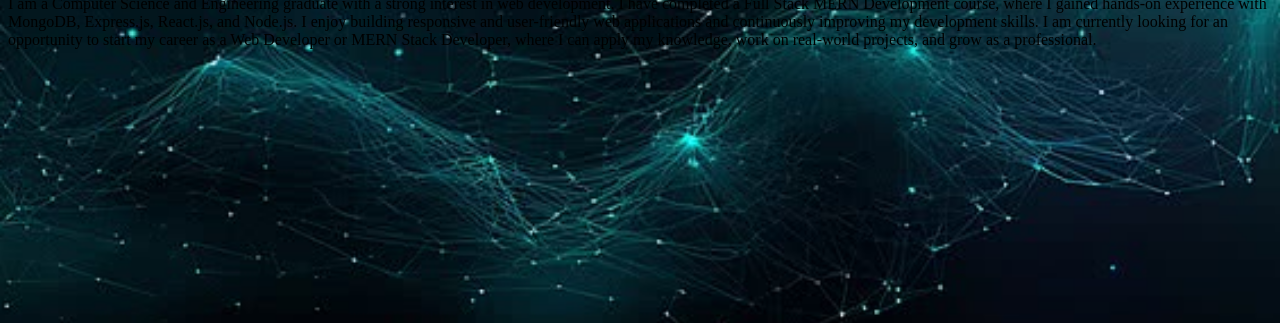
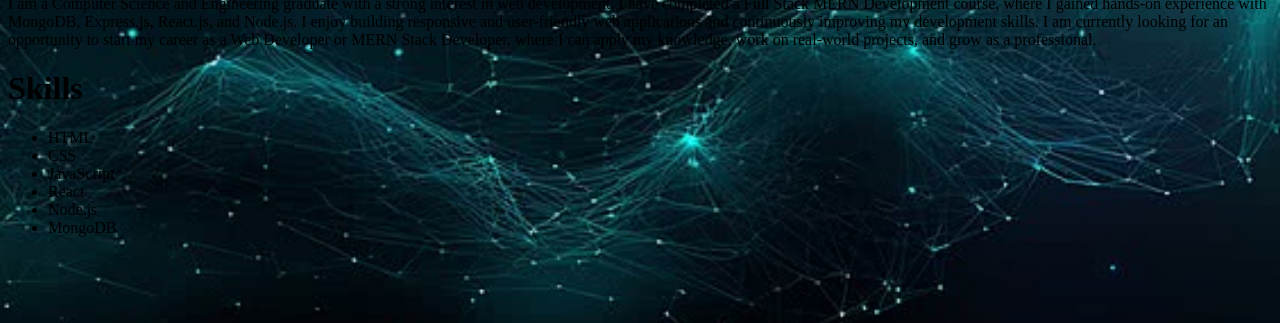
Before and after one commit to Sathish-0987/sathish-portfolio, a React app in the folder frontend/: page / in a window 1280 px wide. Shown: the part 411-734 px from the top of the page. Built offline with nearby package versions, Linux system fonts and the light colour scheme; the HTML template or start-up script is replaced by a standard one.

Commit message:
Added the skills

```diff
--- a/frontend/src/components/Home.jsx
+++ b/frontend/src/components/Home.jsx
@@ -13,6 +13,15 @@
 
 I enjoy building responsive and user-friendly web applications and continuously improving my development skills. I am currently looking for an opportunity to start my career as a Web Developer or MERN Stack Developer, where I can apply my knowledge, work on real-world projects, and grow as a professional.
 </p>
+<h1>Skills</h1>
+<ul>
+  <li>HTML</li>
+  <li>CSS</li>
+  <li>JavaScript</li>
+  <li>React</li>
+  <li>Node.js</li>
+  <li>MongoDB</li>
+</ul>
     </div>
   )
 }
```
